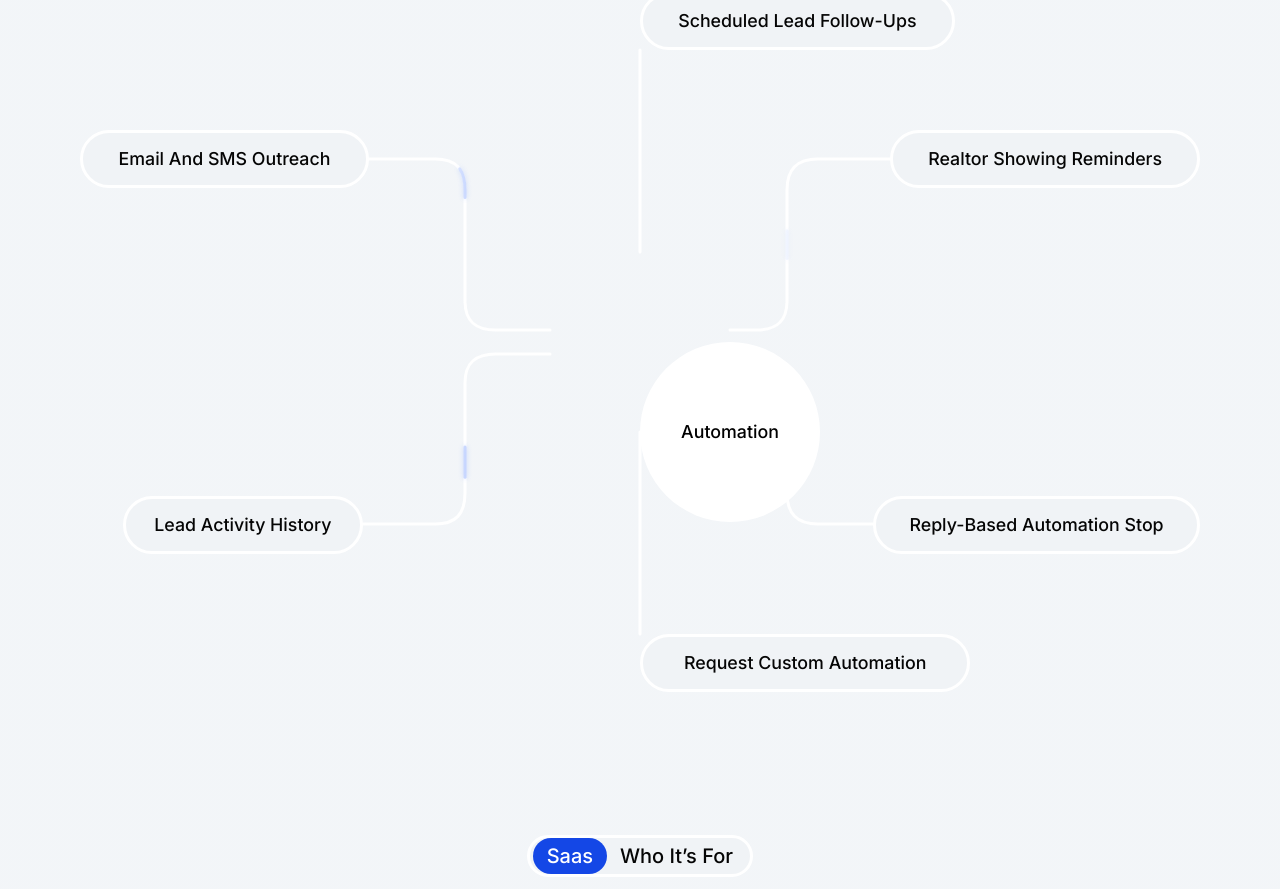
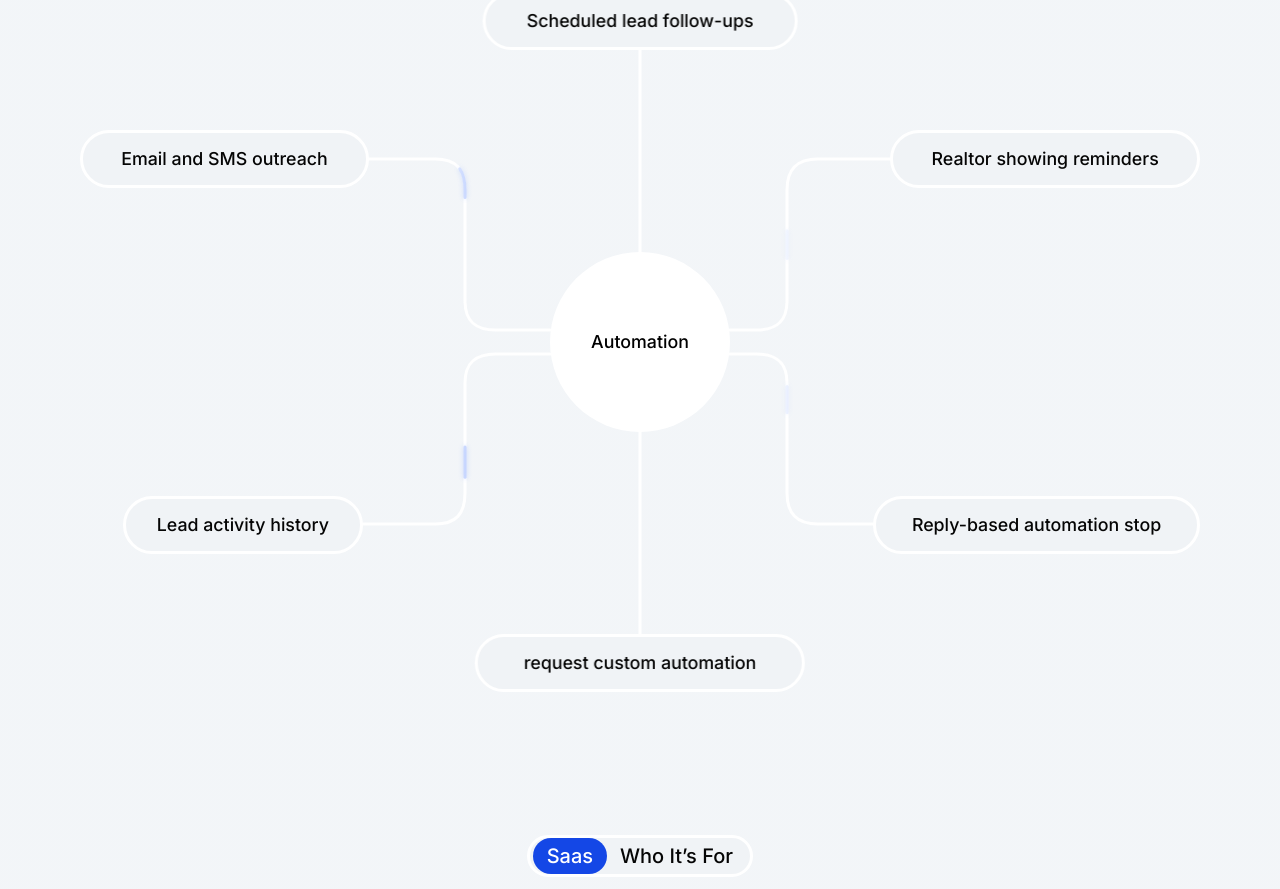
Before and after one commit to Rifatul-Islam-Munna/landing-page-real-estate, a Next.js app: page / in a window 1280 px wide. Shown: the part 5540-6429 px from the top of the page. Built offline with nearby package versions, Linux system fonts and the light colour scheme.

Commit message:
Lock automation positions and restore cloudy center artwork

```diff
--- a/app/design-fix.css
+++ b/app/design-fix.css
@@ -61,14 +61,14 @@
   font-weight: 500;
   text-align: center;
   white-space: nowrap;
-  text-transform: capitalize;
+  text-transform: none;
 }
 
 .automation-top {
   top: 0;
   left: 50%;
   width: 28.1%;
-  transform: translateX(-50%);
+  transform: translateX(-50%) !important;
 }
 
 .automation-left-top {
@@ -99,7 +99,8 @@
   bottom: 0;
   left: 50%;
   width: 29.5%;
-  transform: translateX(-50%);
+  transform: translateX(-50%) !important;
+  text-transform: none;
 }
 
 .automation-center {
@@ -112,7 +113,7 @@
   height: auto;
   aspect-ratio: 1;
   place-items: center;
-  transform: translate(-50%, -50%);
+  transform: translate(-50%, -50%) !important;
   border-radius: 50%;
   color: #000;
   background: #fff;
@@ -121,17 +122,23 @@
 }
 
 .automation-orb {
+  position: relative;
+  z-index: 1;
   display: grid;
   width: 78.888889%;
   height: auto;
   aspect-ratio: 1;
   place-items: center;
+  overflow: hidden;
   border-radius: 50%;
-  background-color: #eaf1ff;
-  background-image: url("/Rectangle%2020.png");
+  background-color: #dfeaff;
+  background-image:
+    url("/Rectangle%2020.png"),
+    radial-gradient(circle at 38% 30%, #f7faff 0%, #dce9ff 54%, #b8d1ff 100%);
   background-repeat: no-repeat;
   background-position: center;
   background-size: cover;
+  background-blend-mode: multiply, normal;
   box-shadow: none;
 }
 
@@ -202,7 +209,7 @@
     width: min(100%, 420px);
     height: auto;
     min-height: 58px;
-    transform: none;
+    transform: none !important;
     justify-self: center;
     font-size: 16px;
   }
```
